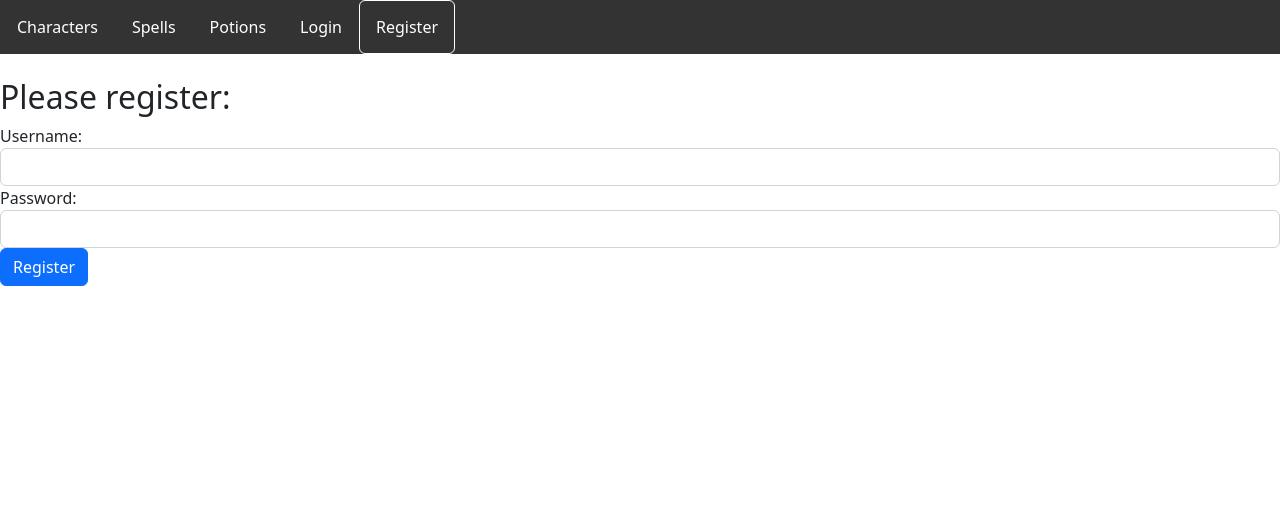
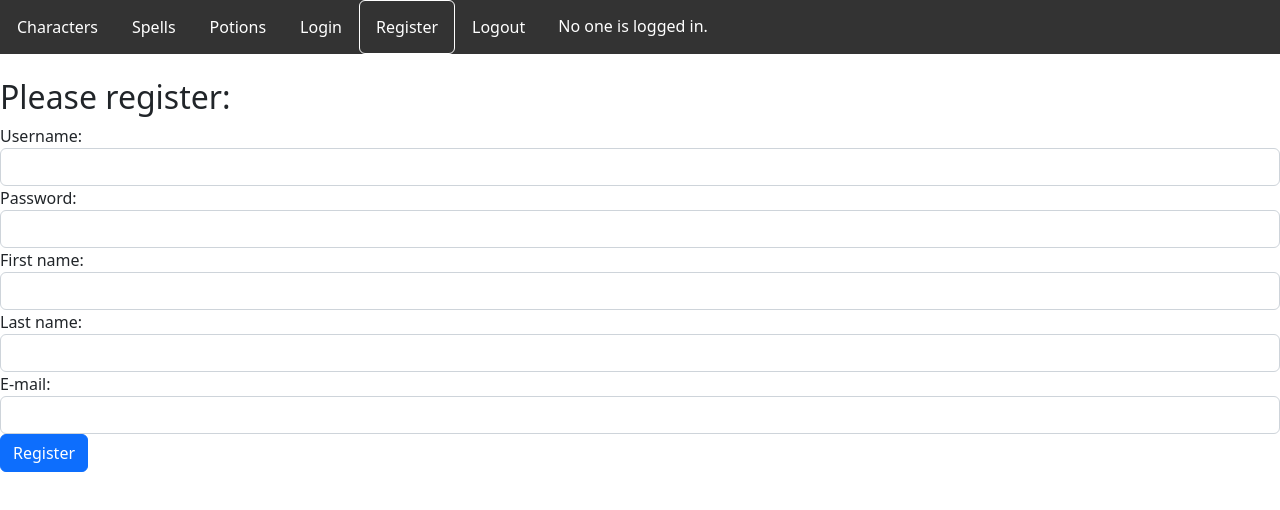
Before and after one commit to JavaFS220404/project2-Synergy-Frontend, an Angular app: page /register in a window 1280 px wide. Shown: the top 510 px of the page. Built offline with nearby package versions, Linux system fonts and the light colour scheme; a web font is replaced by a local one.

Commit message:
added user details to register/does not work in the DB for some reason

```diff
--- a/src/app/app-routing.module.ts
+++ b/src/app/app-routing.module.ts
@@ -2,6 +2,7 @@ import { NgModule } from '@angular/core';
 import { RouterModule, Routes } from '@angular/router';
 import { CharactersComponent } from './components/characters/characters.component';
 import { LoginComponent } from './components/login/login.component';
+import { LogoutComponent } from './components/logout/logout.component';
 import { PotionsComponent } from './components/potions/potions.component';
 import { RegisterComponent } from './components/register/register.component';
 import { SpellsComponent } from './components/spells/spells.component';
@@ -15,6 +16,9 @@ const routes: Routes = [{
 },{
   path:"register",
   component:RegisterComponent
+},{
+  path:"logout",
+  component:LogoutComponent
 },{
   path: 'characters',
   component: CharactersComponent
--- a/src/app/app.module.ts
+++ b/src/app/app.module.ts
@@ -11,6 +11,7 @@ import { NavBarComponent } from './components/nav-bar/nav-bar.component';
 import { FormsModule } from '@angular/forms';
 import { LoginComponent } from './components/login/login.component';
 import { RegisterComponent } from './components/register/register.component';
+import { LogoutComponent } from './components/logout/logout.component';
 
 @NgModule({
   declarations: [
@@ -20,7 +21,8 @@ import { RegisterComponent } from './components/register/register.component';
     PotionsComponent,
     SpellsComponent,
     LoginComponent,
-    RegisterComponent
+    RegisterComponent,
+    LogoutComponent
   ],
   imports: [
     BrowserModule,
--- a/src/app/components/login/login.component.ts
+++ b/src/app/components/login/login.component.ts
@@ -19,7 +19,8 @@ export class LoginComponent implements OnInit {
   }
 
   login(){
-    let user:User = new User(0, this.username, this.password);
+    let user:User = new User(0, this.username, this.password, "","","");
+    console.log(user);
     this.userService.attemptLogin(user).subscribe(
       {
         next:(authUser:User)=>{
--- /dev/null
+++ b/src/app/components/logout/logout.component.html
@@ -0,0 +1 @@
+<p>logout works!</p>
--- /dev/null
+++ b/src/app/components/logout/logout.component.ts
@@ -0,0 +1,18 @@
+import { Component, OnInit } from '@angular/core';
+
+@Component({
+  selector: 'app-logout',
+  templateUrl: './logout.component.html',
+  styleUrls: ['./logout.component.css']
+})
+export class LogoutComponent implements OnInit {
+
+  constructor() { }
+
+  ngOnInit(): void {
+  }
+
+  logout(){}
+
+
+}
--- a/src/app/components/nav-bar/nav-bar.component.html
+++ b/src/app/components/nav-bar/nav-bar.component.html
@@ -4,4 +4,6 @@
   <li><a class="btn" routerLinkActive="active" routerLink="/potions">Potions</a></li>
   <li><a class="btn" routerLinkActive="active" routerLink="/login">Login</a></li>
   <li><a class="btn" routerLinkActive="active" routerLink="/register">Register</a></li>
+  <li><a class="btn" routerLinkActive="active" routerLink="/logout">Logout</a></li>
+  <li><a class="label" id="statusText">No one is logged in.</a></li>
 </ul>
--- a/src/app/components/register/register.component.html
+++ b/src/app/components/register/register.component.html
@@ -5,9 +5,22 @@
     <div class="form-group">
       <label for="registerUsername">Username:</label>
       <input type="text" id="registerUsername" name="registerUsername" class="form-control" [(ngModel)]="newUsername">
-    </div>  <div class="form-group">
+    </div>
+    <div class="form-group">
       <label for="registerPassword">Password:</label>
       <input type="password" id="registerPassword" name="registerPassword" class="form-control" [(ngModel)]="newPassword">
     </div>
+    <div class="form-group">
+      <label for="registerFirstName">First name:</label>
+      <input type="text" id="registerFirstName" name="registerFirstName" class="form-control" [(ngModel)]="newFirstName">
+    </div>
+    <div class="form-group">
+      <label for="registerLastName">Last name:</label>
+      <input type="text" id="registerLastName" name="registerLastName" class="form-control" [(ngModel)]="newLastName">
+    </div>
+    <div class="form-group">
+      <label for="registerEmail">E-mail:</label>
+      <input type="text" id="registerEmail" name="registerEmail" class="form-control" [(ngModel)]="newEmail">
+    </div>
   </form>
   <button class="btn btn-primary" (click)="register()">Register</button>
--- a/src/app/components/register/register.component.ts
+++ b/src/app/components/register/register.component.ts
@@ -12,6 +12,9 @@ export class RegisterComponent implements OnInit {
 
   newUsername:string="";
   newPassword:string="";
+  newFirstName:string="";
+  newLastName:string="";
+  newEmail:string="";
   errorMessage:string = '';
 
   constructor(private userService:UserService, private router:Router) { }
@@ -20,13 +23,15 @@ export class RegisterComponent implements OnInit {
   }
 
   register(){
-    let user:User = new User(0, this.newUsername, this.newPassword);
+    let user:User = new User(0,
+      this.newUsername, this.newPassword, this.newFirstName, this.newLastName, this.newEmail);
+      console.log(user);
     this.userService.registerUser(user).subscribe({
       next:() => {
         this.router.navigate(["/login"]);
       },
       error:()=>{
-        this.errorMessage='There was a problem registering. Try another username.';
+        this.errorMessage='There was a problem registering. Try another username or E-mail address.';
       }
     })
 
--- a/src/app/models/user.ts
+++ b/src/app/models/user.ts
@@ -1,3 +1,5 @@
 export class User {
-    constructor(public id:number, public username:string, public password:string){}
+
+    constructor(public id:number, public username:string, public password:string, public fname:string, public lname:string, public email:string){}
+
   }
--- a/src/app/services/user.service.ts
+++ b/src/app/services/user.service.ts
@@ -22,4 +22,5 @@ export class UserService {
   registerUser(user:User):Observable<unknown>{
     return this.http.post(this.url+"register", user);
   }
+
 }
```
Also changed, not shown: src/app/components/logout/logout.component.css (added), 1 other file (tests, documents, lock files or other folders).
